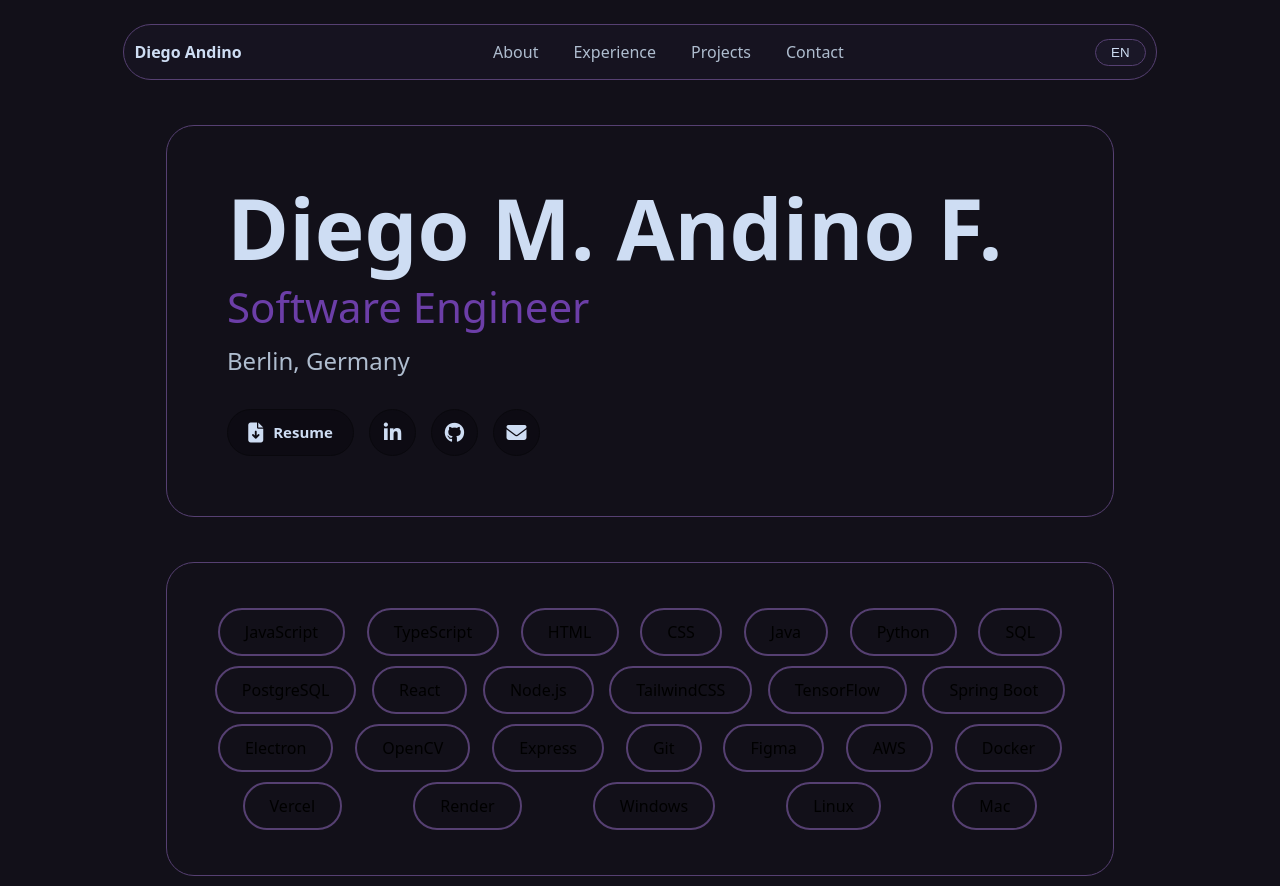
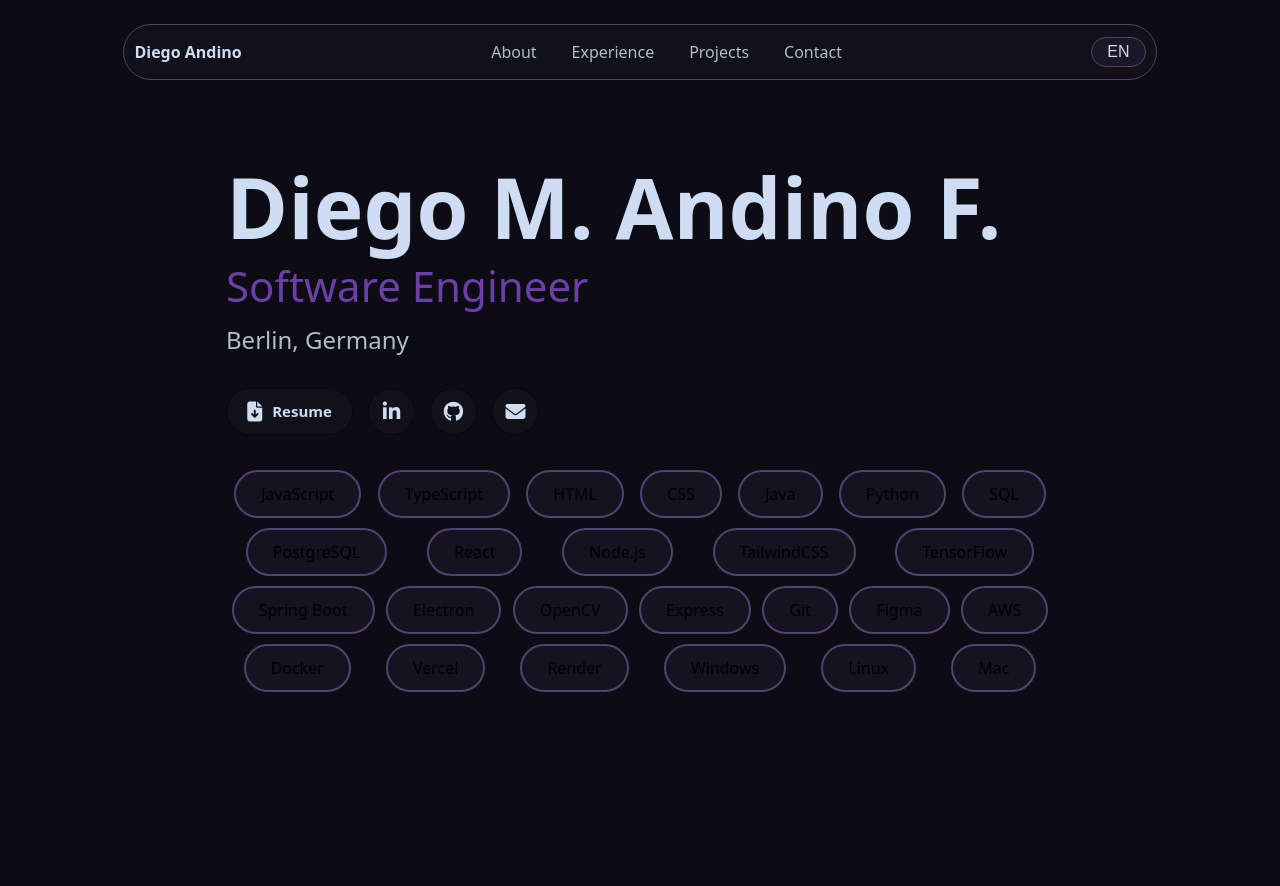
Before and after one commit to soyDiegomaf/Diegomaf-Portfolio, a React (Vite) app: page / in a window 1280 px wide. After the commit the page ends 800 px from the top, so only its background shows below. Built offline with nearby package versions, Linux system fonts and the light colour scheme.

Commit message:
correcion de colores y ajuste te la posicion de componentes

```diff
--- a/src/App.jsx
+++ b/src/App.jsx
@@ -7,7 +7,6 @@ function App() {
     <>
     <NavBar/>
     <About/>
-    <TechStack/>
     </>
   )
 }
--- a/src/components/About/About.jsx
+++ b/src/components/About/About.jsx
@@ -1,4 +1,5 @@
 import styles from "./About.module.css";
+import TechStack from "../TechStack/TechStack.jsx"
 
 function AboutSection() {
   return (
@@ -24,6 +25,7 @@ function AboutSection() {
             <i className="fa-solid fa-envelope"></i>
           </a>
         </div>
+        <TechStack></TechStack>
       </div>
     </section>
   );
--- a/src/components/About/About.module.css
+++ b/src/components/About/About.module.css
@@ -1,13 +1,13 @@
 .about {
   width: 75%;
-  margin: 45px auto 10px;
+  margin: 25px auto 10px;
 }
 
 .card {
   padding: 60px;
   border-radius: 28px;
-  background: var(--base);
-  border: 1px solid var(--highlight);
+  background: var(--crust);
+ /* border: 1px solid var(--highlight); */
 }
 
 .card h1 {
@@ -44,7 +44,7 @@
   justify-content: center;
   text-decoration: none;
   color: var(--text);
-  background-color: var(--crust);
+  background-color: var(--base);
   border: 1px solid var(--mantel);
   border-radius: 50px;
   width: 45px;
--- a/src/components/NavBar/NavBar.module.css
+++ b/src/components/NavBar/NavBar.module.css
@@ -4,9 +4,9 @@
   justify-content: space-between;
   align-items: center;
   width: 80%;
-  margin: 24px auto;
+  margin: 24px auto 10px;
   padding: 10px 10px;
-  background: var(--sublayer-0);
+  background: var(--base);
   border: 1px solid var(--highlight);
   border-radius: 50px;
 }
@@ -53,6 +53,7 @@
   border: 1px solid var(--highlight);
   border-radius: 50px;
   padding: 5px 15px;
+  font-size: 16px;
   cursor: pointer;
 }
 
--- a/src/components/TechStack/TechStack.module.css
+++ b/src/components/TechStack/TechStack.module.css
@@ -1,16 +1,16 @@
 .techbadges {
-  width: 75%;
-  margin: 45px auto 10px;
+  width: 100%;
+  margin: 0px;
 }
 
 .card {
   display: flex;
   flex-wrap: wrap;
   justify-content: space-around;
-  padding: 40px;
+  padding: 30px 0px 0px 0px;
   border-radius: 28px;
-  background: var(--base);
-  border: 1px solid var(--highlight);
+  background: var(--crust);
+  /* border: 1px solid var(--highlight); */
 }
 
 .techcontainer {
@@ -19,6 +19,7 @@
   margin: 5px 5px;
   padding: 10px 25px;
   align-items: center;
+  background: var(--sublayer-0);
   border:  2px solid var(--highlight);
   border-radius: 50px;
 }
--- a/src/index.css
+++ b/src/index.css
@@ -16,7 +16,7 @@
   font-weight: 400;
 
   color-scheme: light dark;
-  background-color: var(--base);
+  background-color: var(--crust);
 }
 
 html {
```
